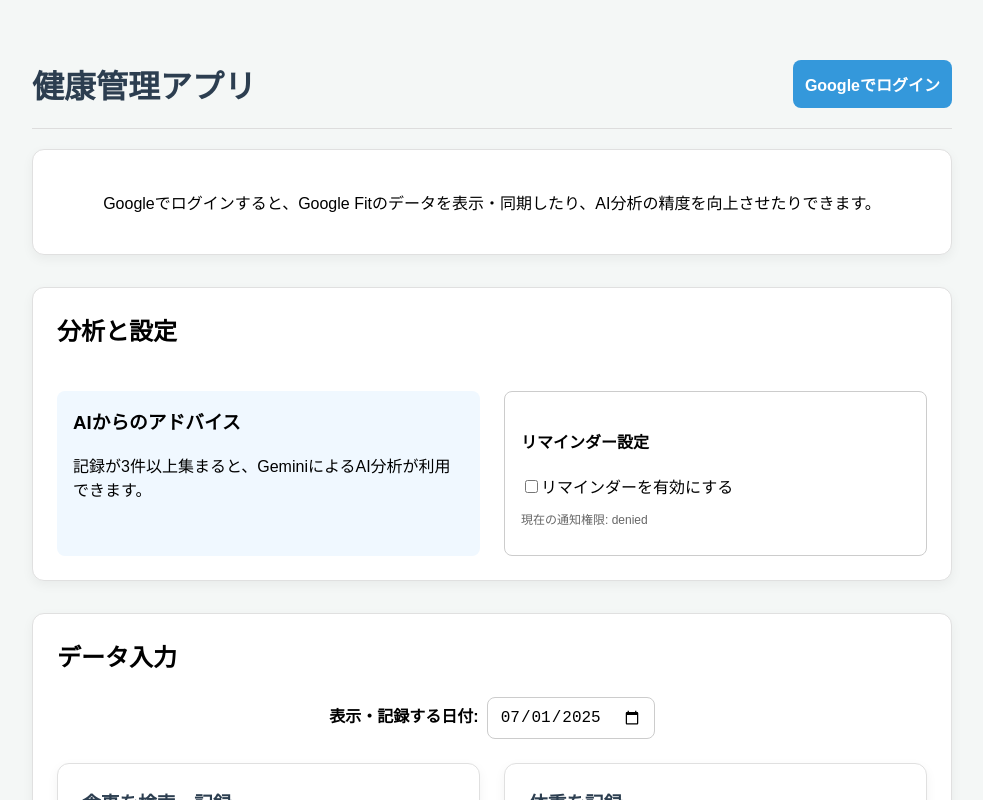
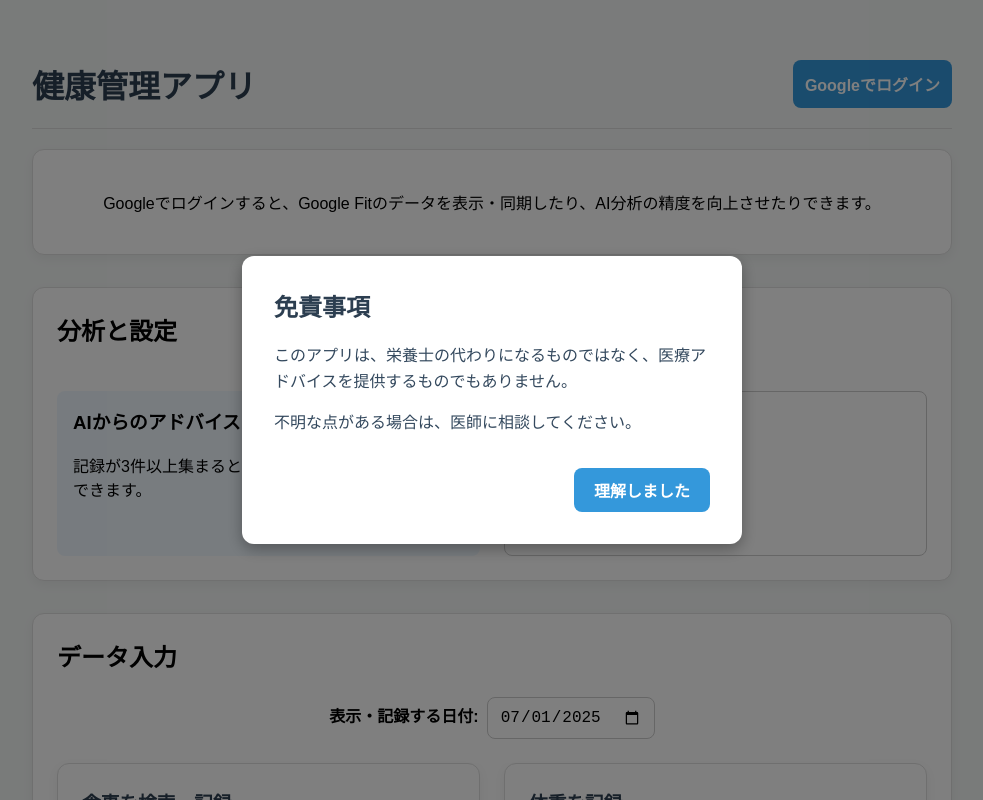
Before and after one commit to scully06/health-app, a React (Vite) app: page / in a window 1280 px wide. Shown: the top 800 px of the page, without its empty margins (148-1131 px from the left). Built offline with nearby package versions, Linux system fonts and the light colour scheme; no server answers.

Commit message:
警告を追加

```diff
--- a/src/App.tsx
+++ b/src/App.tsx
@@ -18,6 +18,7 @@ import { RecordList } from './ui/RecordList';
 import { ReminderSettings } from './ui/ReminderSettings';
 import { WeightDataDisplay } from './ui/WeightDataDisplay';
 import { SleepDataDisplay } from './ui/SleepDataDisplay';
+import { DisclaimerModal } from './ui/DisclaimerModal';
 
 import { buttonStyle, cardStyle, inputStyle } from './ui/styles';
 
@@ -32,6 +33,7 @@ function App() {
   const [allRecords, setAllRecords] = useState<HealthRecord[]>([]);
   const [analysisResult, setAnalysisResult] = useState<string>('');
   const [currentDate, setCurrentDate] = useState<string>(new Date().toISOString().split('T')[0]);
+  const [isDisclaimerOpen, setIsDisclaimerOpen] = useState(false);
 
   const updateLocalUI = useCallback(async () => {
     const latestRecords = await recordManager.getRecords(user.id);
@@ -45,7 +47,18 @@ function App() {
     updateLocalUI();
   }, [updateLocalUI]);
 
-  //【追加】レコード削除のハンドラ関数
+  useEffect(() => {
+    const disclaimerDismissed = localStorage.getItem('disclaimerDismissed');
+    if (!disclaimerDismissed) {
+      setIsDisclaimerOpen(true);
+    }
+  }, []);
+
+  const handleCloseDisclaimer = () => {
+    setIsDisclaimerOpen(false);
+    localStorage.setItem('disclaimerDismissed', 'true');
+  };
+
   const handleDeleteRecord = async (recordId: string) => {
     await recordManager.deleteRecord(recordId);
     await updateLocalUI();
@@ -63,6 +76,8 @@ function App() {
   }, [allRecords, currentDate]);
 
   return (
+    <>
+      <DisclaimerModal isOpen={isDisclaimerOpen} onClose={handleCloseDisclaimer} />
       <div className="App" style={{ maxWidth: '960px', margin: '40px auto', padding: '20px', fontFamily: 'sans-serif' }}>
         <header style={{ borderBottom: '1px solid #ddd', paddingBottom: '20px', marginBottom: '20px' }}>
           <div style={{ display: 'flex', justifyContent: 'space-between', alignItems: 'center', flexWrap: 'wrap', gap: '16px' }}>
@@ -117,10 +132,10 @@ function App() {
             <WeightChart records={allRecords} />
           </div>
 
-        {/*【追加】onDeleteRecordプロパティをRecordListに渡す */}
           <RecordList records={recordsForSelectedDate} onDeleteRecord={handleDeleteRecord} />
         </main>
       </div>
+    </>
   );
 }
 
--- /dev/null
+++ b/src/ui/DisclaimerModal.tsx
@@ -0,0 +1,54 @@
+// src/ui/DisclaimerModal.tsx
+import React from 'react';
+import { buttonStyle } from './styles';
+
+interface DisclaimerModalProps {
+  isOpen: boolean;
+  onClose: () => void;
+}
+
+const modalOverlayStyle: React.CSSProperties = {
+  position: 'fixed',
+  top: 0,
+  left: 0,
+  right: 0,
+  bottom: 0,
+  backgroundColor: 'rgba(0, 0, 0, 0.5)',
+  display: 'flex',
+  justifyContent: 'center',
+  alignItems: 'center',
+  zIndex: 1000,
+};
+
+const modalContentStyle: React.CSSProperties = {
+  backgroundColor: '#fff',
+  padding: '2rem',
+  borderRadius: '12px',
+  maxWidth: '500px',
+  width: '90%',
+  textAlign: 'left',
+  boxShadow: '0 5px 15px rgba(0, 0, 0, 0.3)',
+};
+
+export const DisclaimerModal: React.FC<DisclaimerModalProps> = ({ isOpen, onClose }) => {
+  if (!isOpen) {
+    return null;
+  }
+
+  return (
+    <div style={modalOverlayStyle} onClick={onClose}>
+      <div style={modalContentStyle} onClick={(e) => e.stopPropagation()}>
+        <h2 style={{ marginTop: 0, color: '#2c3e50' }}>免責事項</h2>
+        <p style={{ lineHeight: 1.6, color: '#34495e' }}>
+          このアプリは、栄養士の代わりになるものではなく、医療アドバイスを提供するものでもありません。
+        </p>
+        <p style={{ lineHeight: 1.6, color: '#34495e' }}>
+          不明な点がある場合は、医師に相談してください。
+        </p>
+        <button onClick={onClose} style={{ ...buttonStyle, width: 'auto', padding: '10px 20px', float: 'right' }}>
+          理解しました
+        </button>
+      </div>
+    </div>
+  );
+};
```
Lines whose indentation alone changed are shown as unchanged.
